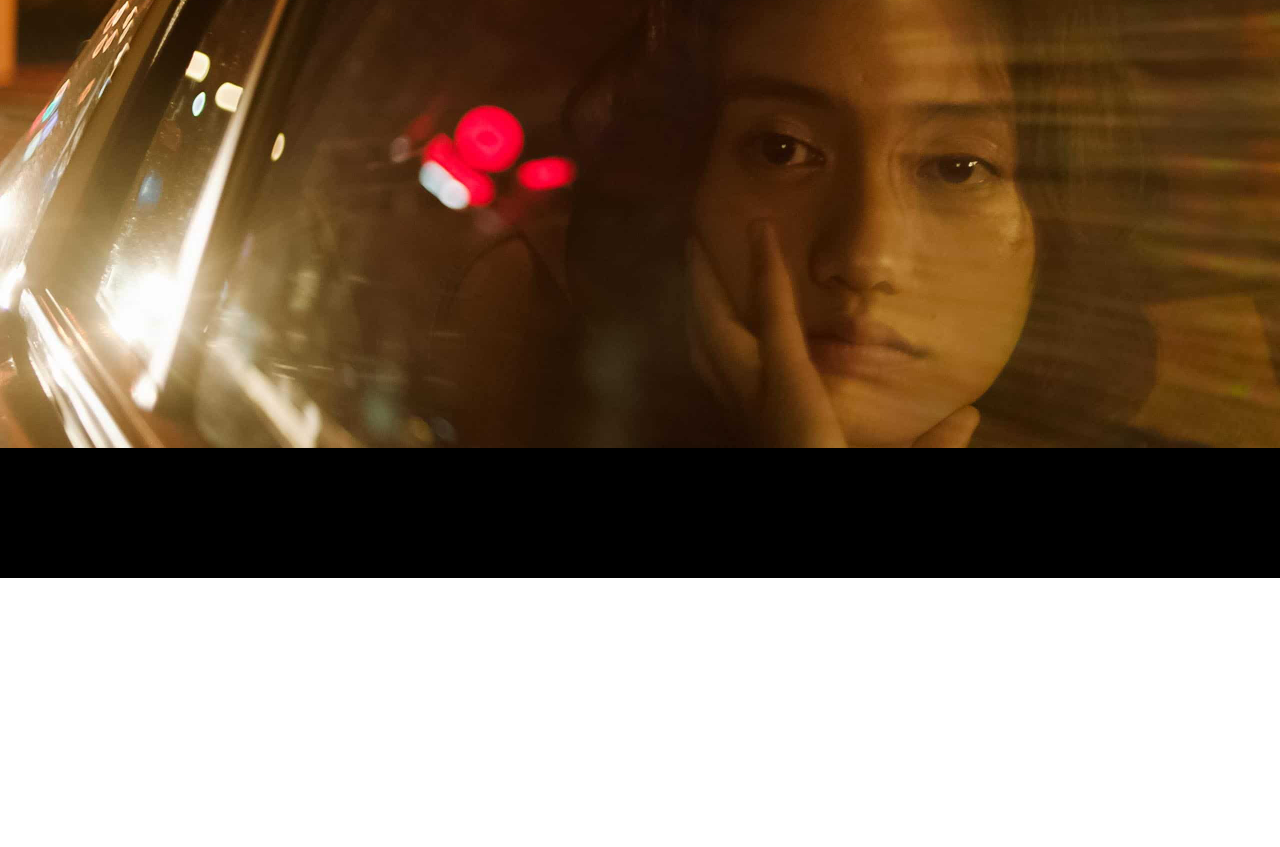
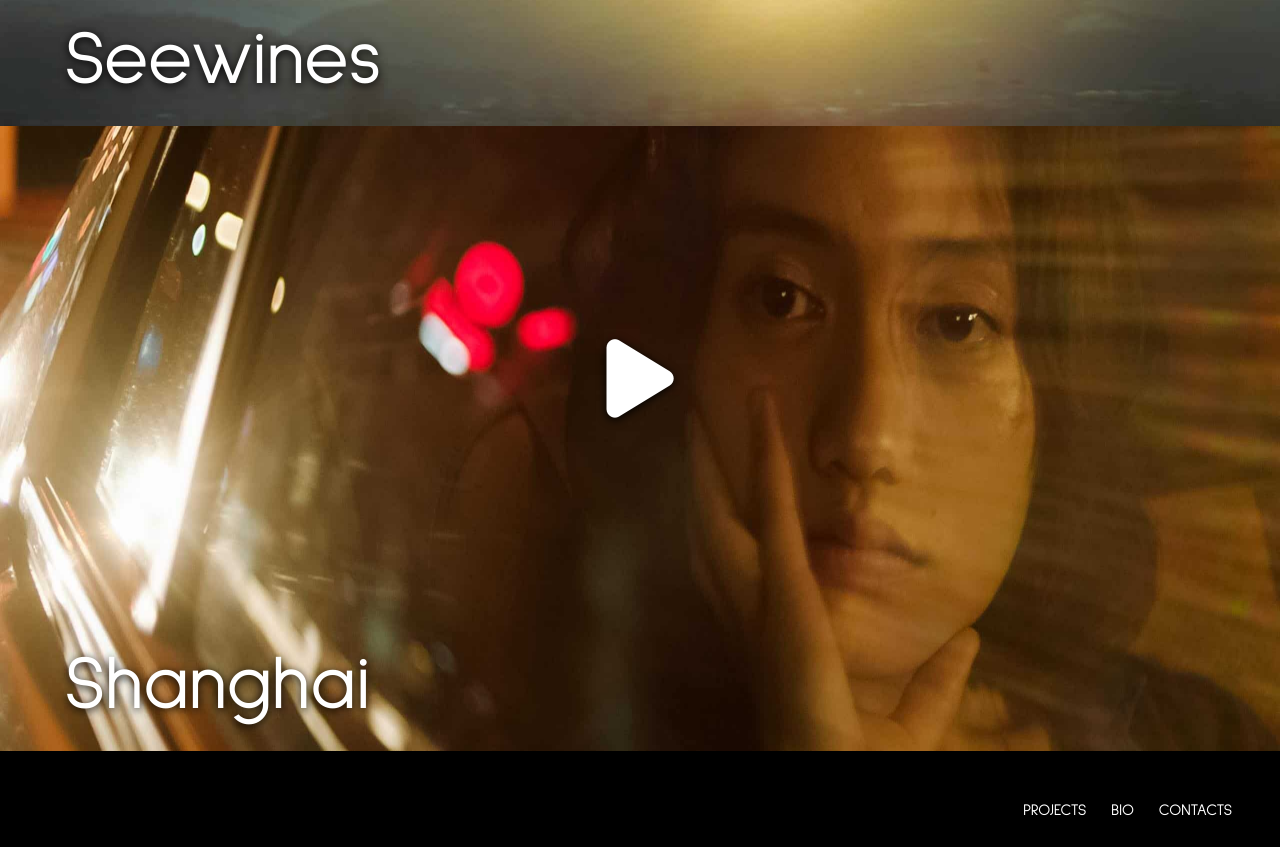
Before and after one commit to GhostOGC/boris, a React (Create React App) app: page / in a window 1280 px wide. Shown: the part 1180-2027 px from the top of the page. Before the commit the page ends 1758 px from the top, so only its background shows below. Built offline with nearby package versions, Linux system fonts and the light colour scheme.

Commit message:
finish initial

```diff
--- a/public/index.html
+++ b/public/index.html
@@ -10,21 +10,8 @@
       content="Web site created using create-react-app"
     />
     <link rel="apple-touch-icon" href="%PUBLIC_URL%/logo192.png" />
-    <!--
-      manifest.json provides metadata used when your web app is installed on a
-      user's mobile device or desktop. See https://developers.google.com/web/fundamentals/web-app-manifest/
-    -->
     <link rel="manifest" href="%PUBLIC_URL%/manifest.json" />
-    <!--
-      Notice the use of %PUBLIC_URL% in the tags above.
-      It will be replaced with the URL of the `public` folder during the build.
-      Only files inside the `public` folder can be referenced from the HTML.
-
-      Unlike "/favicon.ico" or "favicon.ico", "%PUBLIC_URL%/favicon.ico" will
-      work correctly both with client-side routing and a non-root public URL.
-      Learn how to configure a non-root public URL by running `npm run build`.
-    -->
-    <title>React App</title>
+    <title>Kalaidjiev</title>
     <script
       src="https://kit.fontawesome.com/84118d18dd.js"
       crossorigin="anonymous"
@@ -34,19 +21,13 @@
     * {
       margin: 0;
     }
+    @font-face {
+      font-family: SulphurPoint;
+      src: url("/src/Fonts/SulphurPoint-Bold.ttf");
+    }
   </style>
   <body>
     <noscript>You need to enable JavaScript to run this app.</noscript>
     <div id="root"></div>
-    <!--
-      This HTML file is a template.
-      If you open it directly in the browser, you will see an empty page.
-
-      You can add webfonts, meta tags, or analytics to this file.
-      The build step will place the bundled scripts into the <body> tag.
-
-      To begin the development, run `npm start` or `yarn start`.
-      To create a production bundle, use `npm run build` or `yarn build`.
-    -->
   </body>
 </html>
--- a/src/App.css
+++ b/src/App.css
@@ -1,8 +1,13 @@
+@font-face {
+  font-family: SulphurPoint;
+  src: url("/src/Fonts/SulphurPoint-Regular.ttf");
+}
 * {
   margin: 0;
 }
 a {
   color: inherit;
+  font-family: SulphurPoint;
 }
 p {
   margin: 10px 0;
@@ -11,8 +16,11 @@ p {
   font-weight: 500;
   font-family: sans-serif;
 }
+h1 {
+  font-family: SulphurPoint;
+}
 .header {
-  height: 68px;
+  height: 7vh;
   display: flex;
   align-items: center;
 }
@@ -44,8 +52,13 @@ p {
 }
 .footer {
   background-color: black;
-  padding: 65px;
+  padding: 6vh;
   bottom: 0;
+}
+
+.footer a {
+  text-decoration: none;
+  color: white;
 }
 .project-wrapper {
   min-height: 65vh;
--- a/src/Components/BioPage/Bio.js
+++ b/src/Components/BioPage/Bio.js
@@ -6,7 +6,7 @@ const Bio = () => {
       style={{
         backgroundColor: "#e2e2e2",
         display: "flex",
-        minHeight: "100vh",
+        minHeight: "87vh",
         width: "100vw",
         alignItems: "center",
       }}
--- a/src/Components/ContactsPage/Contacts.js
+++ b/src/Components/ContactsPage/Contacts.js
@@ -1,4 +1,27 @@
 const Contacts = () => {
-  return <div>Contacts</div>;
+  return (
+    <div
+      style={{
+        backgroundColor: "#e2e2e2",
+        minHeight: "85vh",
+
+        textAlign: "center",
+        display: "flex",
+        alignItems: "center",
+      }}
+    >
+      <div style={{ width: "100vw" }}>
+        <p>
+          Please feel free to get in touch to discuss any possible projects,
+          further information or even just to say hi.
+        </p>
+        <p>I’m looking forward to work with you!</p>
+        <span>
+          <p>b.kalaidjiev@yahoo.com</p>
+          <p>+359 885-604-604</p>
+        </span>
+      </div>
+    </div>
+  );
 };
 export default Contacts;
--- a/src/Components/HomePage/Project.js
+++ b/src/Components/HomePage/Project.js
@@ -2,15 +2,55 @@ import { Parallax } from "react-parallax";
 
 const Project = ({ data }) => {
   return (
-    <Parallax bgImage={data.img}>
+    <Parallax
+      strength="300"
+      bgImageStyle={{ width: "100%" }}
+      bgImage={data.img}
+    >
       <div
         style={{
           left: "50%",
           top: "50%",
+          textAlign: "center",
+          display: "flex",
+          alignItems: "center",
         }}
         className="project-wrapper"
       >
-        <div>text inside</div>
+        <div
+          style={{
+            fontSize: "7vw",
+            textDecoration: "none",
+            width: "100%",
+            color: "white",
+          }}
+        >
+          <a style={{ textShadow: "0px 2px 10px black" }} href={data.link}>
+            <i className="fas fa-play"></i>
+          </a>
+        </div>
+      </div>
+      <div
+        style={{
+          position: "relative",
+          top: "-1vw",
+          left: "5vw",
+        }}
+      >
+        <a
+          style={{ textDecoration: "none", textShadow: "0px 2px 10px black" }}
+          href={data.link}
+        >
+          <h1
+            style={{
+              color: "white",
+              fontWeight: "500",
+              fontSize: "6vw",
+            }}
+          >
+            {data.title}
+          </h1>
+        </a>
       </div>
     </Parallax>
   );
--- a/src/Components/HomePage/Projects.js
+++ b/src/Components/HomePage/Projects.js
@@ -4,9 +4,9 @@ import Shanghai from "../../Media/Shanghai4am/Shanghai.jpg";
 import Seewines from "../../Media/Seewines/Seewines.jpeg";
 
 const projects = [
-  { name: "ShowReel", img: Showreel },
-  { name: "Seewines", img: Seewines },
-  { name: "Shanghai", img: Shanghai },
+  { title: "ShowReel", img: Showreel, link: "https://vimeo.com/487601703" },
+  { title: "Seewines", img: Seewines, link: "https://vimeo.com/573358103" },
+  { title: "Shanghai", img: Shanghai, link: "https://vimeo.com/449976062" },
 ];
 
 const Projects = () => {
--- a/src/Components/Static/Footer.js
+++ b/src/Components/Static/Footer.js
@@ -1,7 +1,19 @@
+import { Link } from "react-router-dom";
+
 const Footer = () => {
   return (
     <div className="footer">
-      <div></div>
+      <div style={{ float: "right" }}>
+        <Link className="header-logo-link" to="/">
+          PROJECTS
+        </Link>
+        <Link className="header-logo-link" to="/bio">
+          BIO
+        </Link>
+        <Link className="header-logo-link" to="/contacts">
+          CONTACTS
+        </Link>
+      </div>
     </div>
   );
 };
```
Also changed, not shown: src/Fonts/SulphurPoint-Regular.ttf (added).
